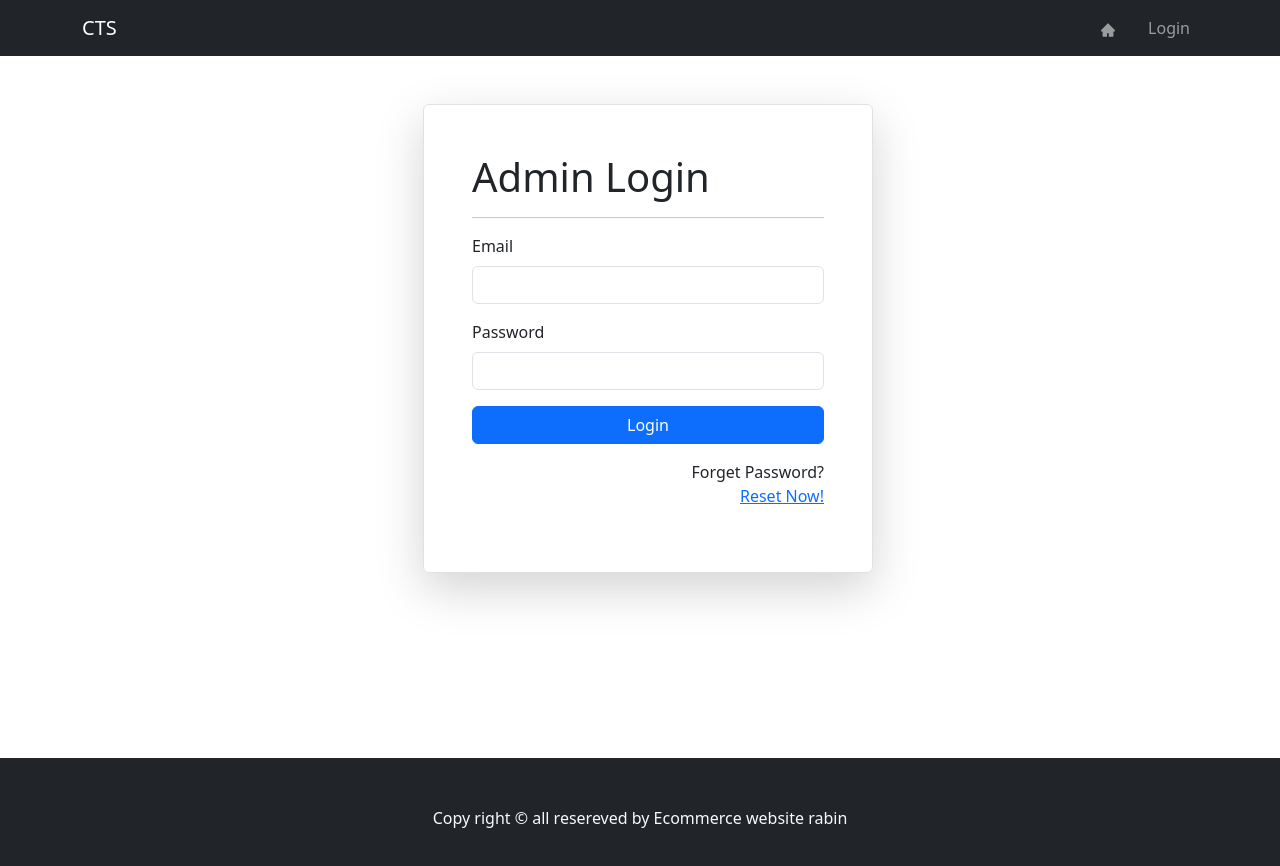
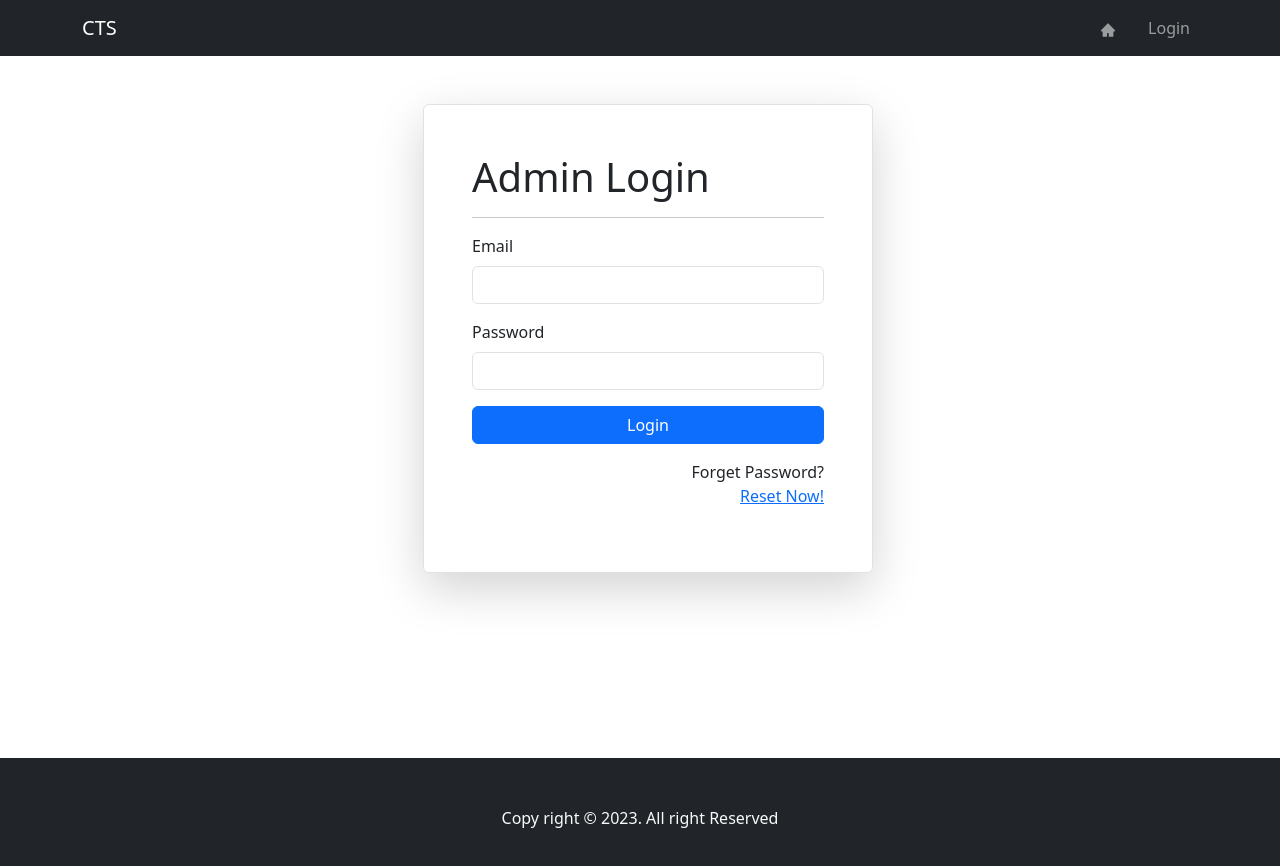
Before and after one commit to Rabin-Dhukhwa/Ecommerce-website, a React (Create React App) app: page / in a window 1280 px wide. Shown: the top 866 px of the page. Built offline with nearby package versions, Linux system fonts and the light colour scheme; no server answers; the database is empty.

Commit message:
update UI payment option

```diff
--- a/src/components/layout/Footer.js
+++ b/src/components/layout/Footer.js
@@ -1,9 +1,10 @@
 import React from "react";
 
 export const Footer = () => {
+  const date = new Date().getFullYear();
   return (
     <div className="bg-dark p-5 text-light text-center mt-4">
-      Copy right &copy; all resereved by Ecommerce website rabin
+      Copy right &copy; {date}. All right Reserved
     </div>
   );
 };
--- a/src/components/payment-option/CurrentPayment.js
+++ b/src/components/payment-option/CurrentPayment.js
@@ -2,13 +2,16 @@ import { useSelector } from "react-redux";
 
 export const CurrentPayment = () => {
   const { paymentOptions } = useSelector((state) => state.paymentOptions);
+  //   const paymentOptionsArray = Object.values(paymentOptions);
+  //changing object into array format to loop
   const paymentOptionsArray = Object.entries(paymentOptions);
   //   console.log(paymentOptions);
   //   console.log(paymentOptionsArray);
 
   return (
     <div className="border p-1 shadow-lg rounded mt-3">
-      <h1>Payment Methods</h1>
+      <h5>Payment Methods In Use</h5>
+      <hr />
       <ul>
         {paymentOptionsArray.map(([key, value]) => (
           <li key={key}>{value}</li>
--- a/src/components/payment-option/SelectPayment.js
+++ b/src/components/payment-option/SelectPayment.js
@@ -35,6 +35,9 @@ export const SelectPayment = () => {
       className="border p-3 shadow-lg rounded mt-3 "
       onSubmit={handleOnSubmit}
     >
+      <h5>Update Payment Methods</h5>
+      <hr />
+
       <Form.Group className="mb-2">
         <Form.Check
           type="checkbox"
@@ -89,7 +92,7 @@ export const SelectPayment = () => {
       </div>
       <div className="d-grid">
         <Button variant="outline-dark" type="submit">
-          Update payment Methods
+          Submit
         </Button>
       </div>
     </Form>
```
